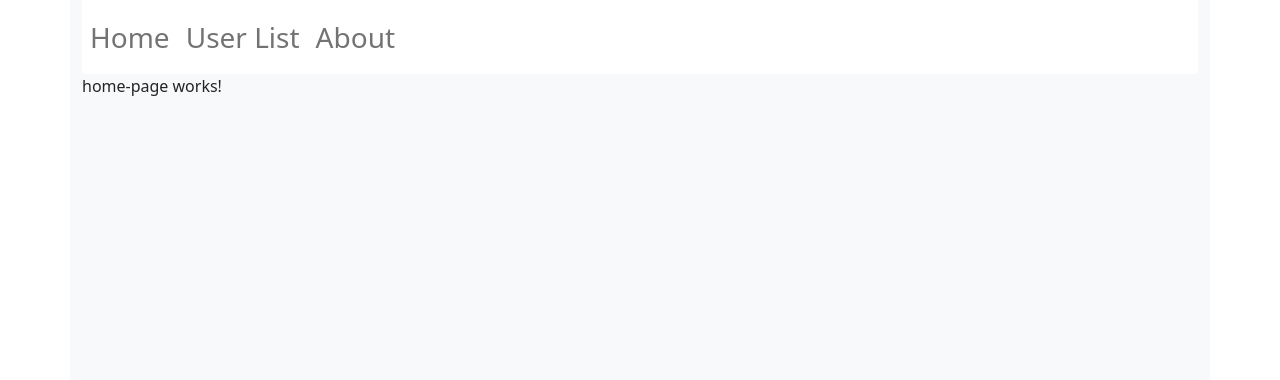
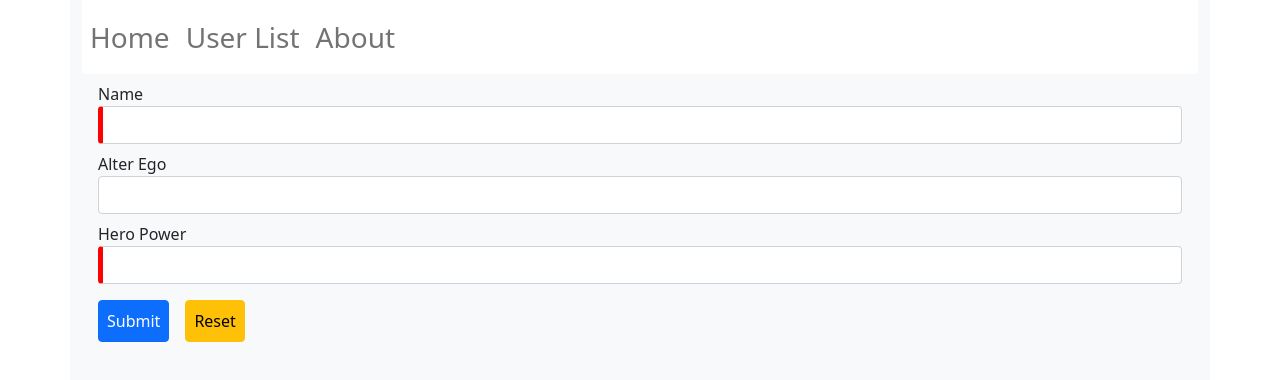
Before and after one commit to mohanadjalal/task4, an Angular app: page /home in a window 1280 px wide. Shown: the top 380 px of the page. Built offline with nearby package versions, Linux system fonts and the light colour scheme.

Commit message:
template-driven form example

```diff
--- a/src/app/app.module.ts
+++ b/src/app/app.module.ts
@@ -11,6 +11,7 @@ import { HttpClientModule } from '@angular/common/http';
 import { PostsComponent } from './components/posts/posts.component';
 import { DetailsComponent } from './components/details/details.component';
 import { NotFoundComponent } from './components/not-found/not-found.component';
+import { FormsModule } from '@angular/forms';
 
 @NgModule({
   declarations: [
@@ -26,7 +27,8 @@ import { NotFoundComponent } from './components/not-found/not-found.component';
   imports: [
     BrowserModule,
     AppRoutingModule,
-    HttpClientModule
+    HttpClientModule,
+    FormsModule
   ],
   providers: [],
   bootstrap: [AppComponent]
--- a/src/app/components/home-page/home-page.component.css
+++ b/src/app/components/home-page/home-page.component.css
@@ -0,0 +1,8 @@
+
+.ng-valid[required]   {
+    border-left: 5px solid green ;
+  }
+
+  .ng-invalid:not(form)  {
+    border-left: 5px solid red;
+  }
--- a/src/app/components/home-page/home-page.component.html
+++ b/src/app/components/home-page/home-page.component.html
@@ -1 +1,53 @@
-<p>home-page works!</p>
+<form #heroForm="ngForm" class="m-2">
+  <div class="m-2">
+    <label for="name">Name</label>
+    <input
+      type="text"
+      class="form-control"
+      id="name"
+      required
+      [(ngModel)]="hero.name"
+      name="name"
+      #name="ngModel"
+    />
+    <div *ngIf="!name.valid && name.touched" class="alert alert-danger">
+      this field is required
+    </div>
+  </div>
+
+  <div class="m-2">
+    <label for="alterEgo">Alter Ego</label>
+    <input
+      type="text"
+      class="form-control"
+      id="alterEgo"
+      [(ngModel)]="hero.alterEgo"
+      name="alterEgo"
+    />
+  </div>
+
+  <div class="m-2">
+    <label for="power">Hero Power</label>
+    <select
+      class="form-control"
+      id="power"
+      required
+      [(ngModel)]="hero.power"
+      name="power"
+      #power="ngModel"
+    >
+      <option *ngFor="let p of powers" [value]="p">{{ p }}</option>
+    </select>
+    <div *ngIf="!power.valid && power.touched" class="alert alert-danger">
+      this field is required
+    </div>
+  </div>
+  <button class="btn btn-primary m-2 p-2" (click)="onSubmit()">Submit</button>
+  <button
+    class="btn btn-warning m-2 p-2"
+    (click)="heroForm.reset()"
+    type="reset"
+  >
+    Reset
+  </button>
+</form>
--- a/src/app/components/home-page/home-page.component.ts
+++ b/src/app/components/home-page/home-page.component.ts
@@ -1,15 +1,25 @@
 import { Component, OnInit } from '@angular/core';
+import { Hero } from 'src/app/models/hero.model';
 
 @Component({
   selector: 'app-home-page',
   templateUrl: './home-page.component.html',
-  styleUrls: ['./home-page.component.css']
+  styleUrls: ['./home-page.component.css'],
 })
 export class HomePageComponent implements OnInit {
+  powers = ['Smart', 'Super power', 'Flexible'];
+  hero: Hero = {
+    name: '',
+    alterEgo: '',
+    power: '',
+  };
 
-  constructor() { }
+  constructor() {}
 
-  ngOnInit(): void {
+  ngOnInit(): void {}
+  onSubmit() {
+    console.log(this.hero);
   }
 
+
 }
--- /dev/null
+++ b/src/app/models/hero.model.ts
@@ -0,0 +1,5 @@
+export interface Hero {
+  name: string;
+  alterEgo?: string;
+  power: string;
+}
```
